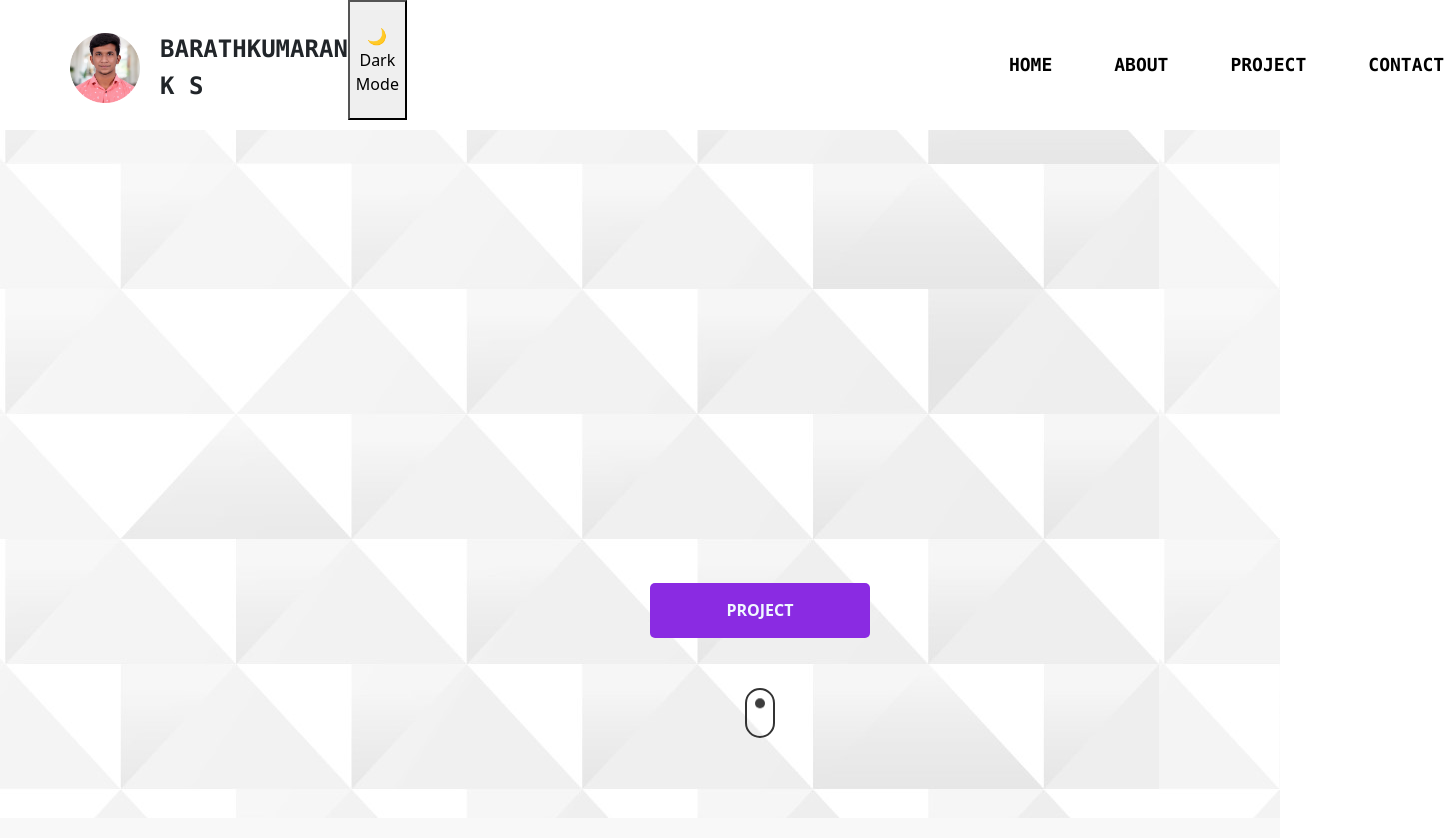
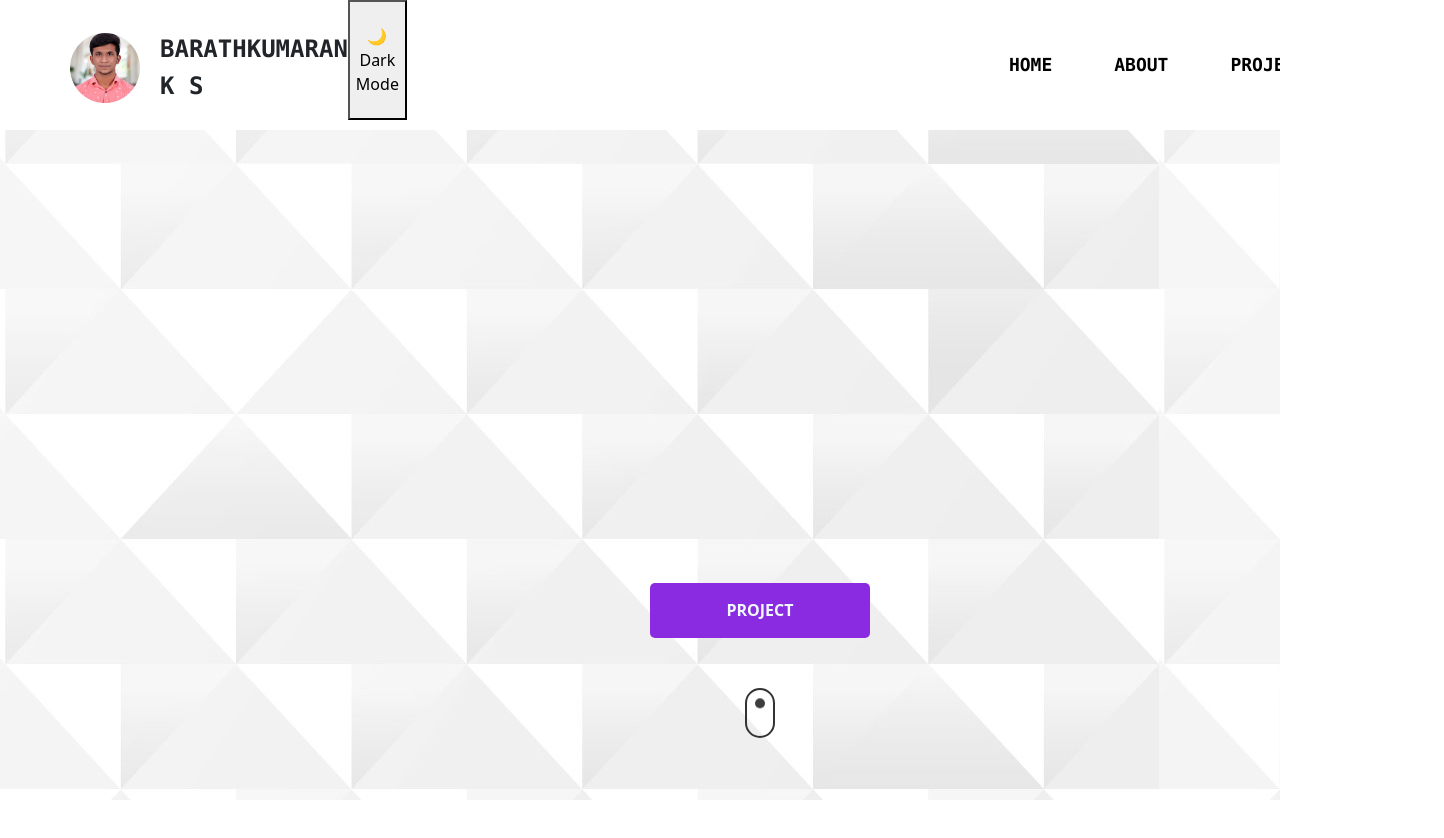
Before and after one commit to barathkumaran2003/Final_portfolio, a React (Vite) app: page / in a window 1280 px wide. Shown: the top 838 px of the page, 1444 px wide, since content can reach past the window. Built offline with nearby package versions, Linux system fonts and the light colour scheme.

Commit message:
final change

```diff
--- a/src/Components/PortfolioAnimation.js
+++ b/src/Components/PortfolioAnimation.js
@@ -1,15 +1,21 @@
-console.log('IntersectionObserver supported?', 'IntersectionObserver' in window);
-
+document.addEventListener('DOMContentLoaded', () => {
   const observer = new IntersectionObserver(entries => {
     entries.forEach(entry => {
-    console.log('Observing:', entry.target);
       if (entry.isIntersecting) {
-      console.log('Visible:', entry.target);
         entry.target.classList.add('visible');
       }
     });
   });
 
-document.querySelectorAll('.in-animation4, .in-animation5, .in-animation6, .in-animation7').forEach(section => {
+  const elements = document.querySelectorAll('.in-animation4, .in-animation5, .in-animation6, .in-animation7');
+
+  elements.forEach(section => {
     observer.observe(section);
+
+    // 🌟 ADD THIS to fix mobile issue
+    const rect = section.getBoundingClientRect();
+    if (rect.top < window.innerHeight && rect.bottom >= 0) {
+      section.classList.add('visible');
+    }
   });
+});
--- a/src/Components/portfoliohome.css
+++ b/src/Components/portfoliohome.css
@@ -1,3 +1,8 @@
+html, body {
+    height: 100%;
+    overflow-x: hidden;
+  }
+
 .sticky
 {
 position: sticky;
```
Lines whose indentation alone changed are shown as unchanged.
